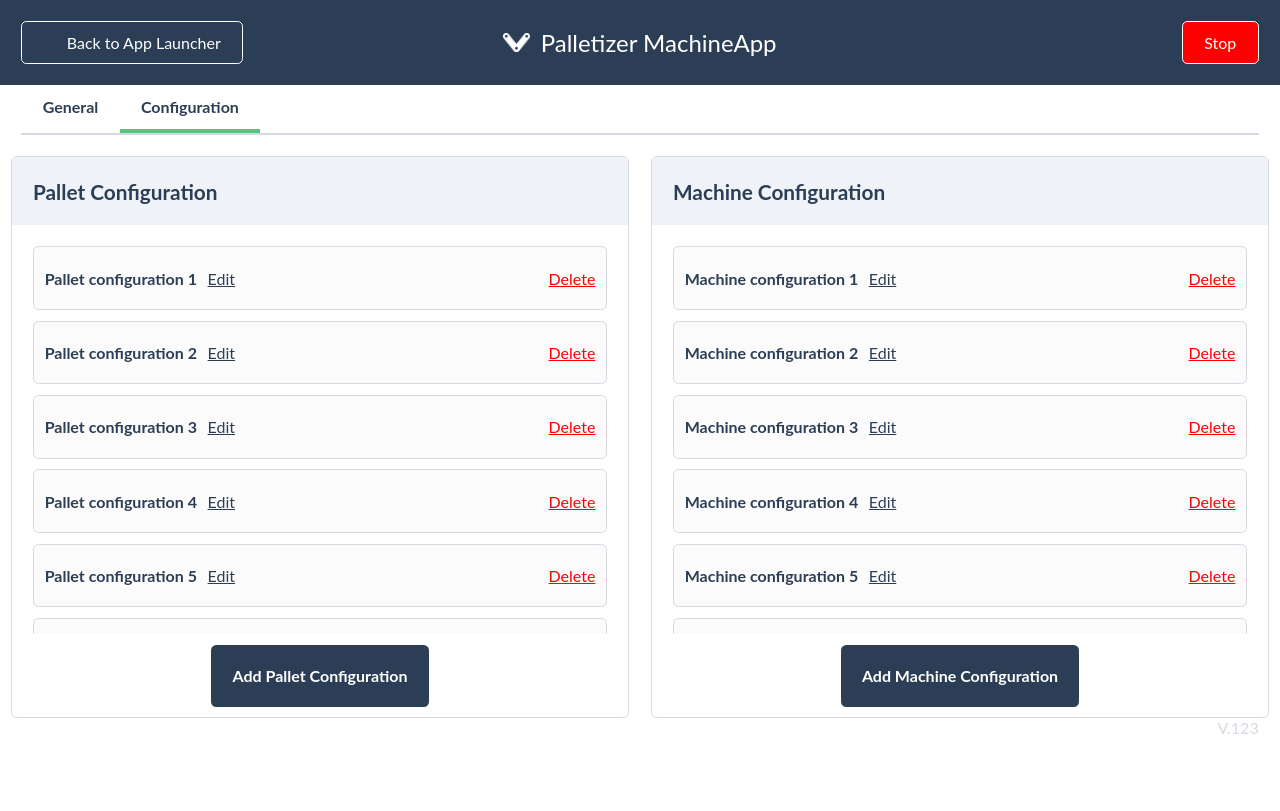
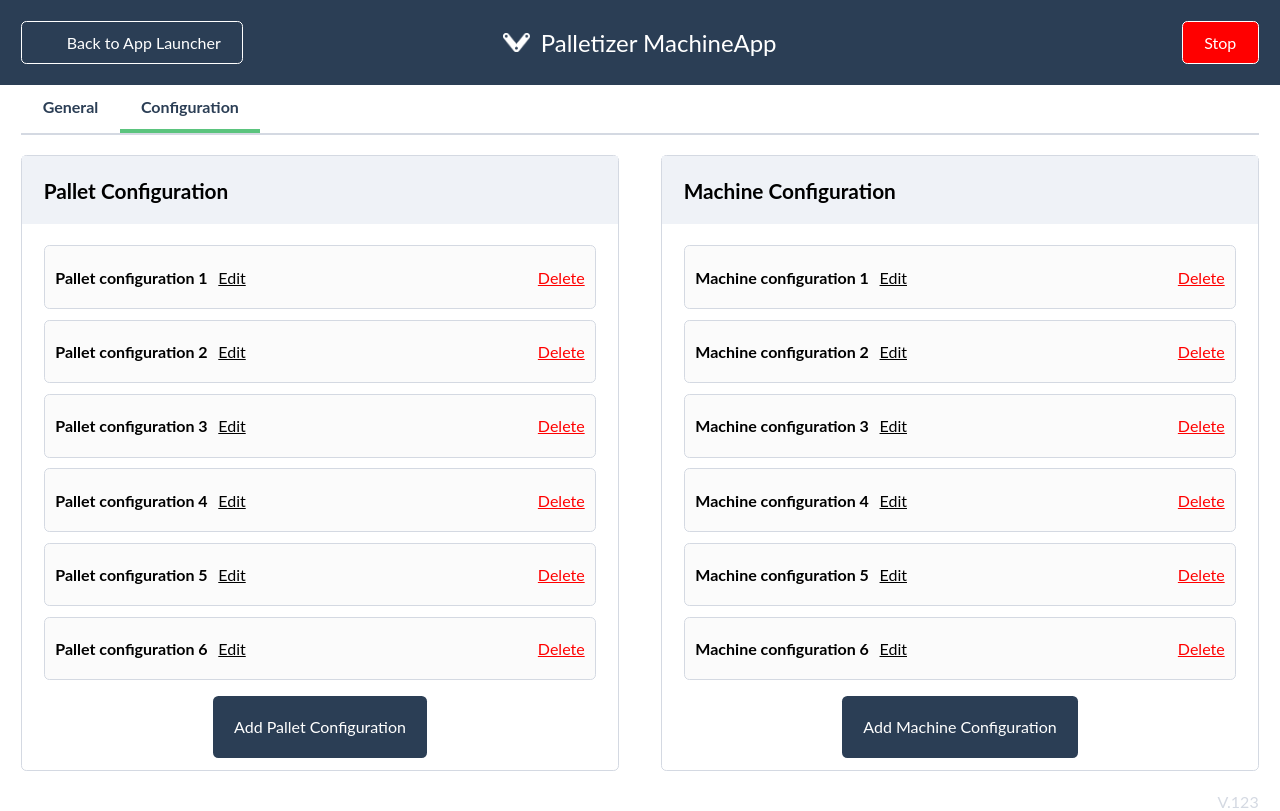
Before and after one commit to jayumorgan/InnovativeEnergy_old, a React (Create React App) app in the folder Palletizer/client/: page /Configuration in a window 1280 px wide. Built offline with nearby package versions, Linux system fonts and the light colour scheme; a web font is replaced by a local one.

Commit message:
CSS clean

```diff
--- a/Palletizer/client/src/_master.scss
+++ b/Palletizer/client/src/_master.scss
@@ -1,21 +1,9 @@
 
 // Declare shared styles here
-
-
-@mixin grid-coordinate($row, $col) {
-    grid-column-start: $col;
-    grid-column-end: $col;
-    grid-row-start: $row;
-    grid-row-end: $row;
-    padding: $double-margin;
-    display: flex;
-    align-items: center;
-}
 
 $bottom-height-max: 55vh;
 
 // Colors...
-
 
 $dark-blue: rgb(43,62,85);
 
@@ -28,7 +16,10 @@ $light-blue: rgb(239,242,247);
 $dark-grey: rgb(135, 135, 135);
 
 $off-white: rgb(251,251,251);
+
+
 // Border-radius
+
 $border-radius: 4pt;
 
 
@@ -46,10 +37,17 @@ $grey-border: 2pt solid $light-grey;
 
 $container-border: 1pt solid $light-grey;
 
+// Font weights.
+$bold-font: 700;
 
-$bold-font: 700;
 $normal-font: 400;
 
+ // Font sizes
+$large-font: 1.5em;
+$huge-font: 2em;
+
+$medium-font: 1.3em;
+$normal-font-size: 1em;
 
 @mixin shadow(){
    -moz-box-shadow:    0 0 10px $dark-grey;
@@ -58,12 +56,22 @@ $normal-font: 400;
 }
 
 
-$large-font: 1.5em;
-$huge-font: 2em;
+@mixin grid-coordinate($row, $col) {
+    grid-column-start: $col;
+    grid-column-end: $col;
+    grid-row-start: $row;
+    grid-row-end: $row;
+    padding: $double-margin;
+    display: flex;
+    align-items: center;
+}
 
-$medium-font: 1.3em;
-$normal-font-size: 1em;
-
+@mixin container-style() {
+    width: 100%;
+    height: 100%;
+    border-radius: $border-radius;
+    border: $container-border;
+}
 
 
 // Fonts:
--- a/Palletizer/client/src/parts/Configuration.tsx
+++ b/Palletizer/client/src/parts/Configuration.tsx
@@ -57,15 +57,15 @@ interface HalfContainerProps {
     configs: string[];
 }
 
-class HalfContainer extends Component<HalfContainerProps> {
+class ConfigContainer extends Component<HalfContainerProps> {
     render() {
         let {title, configs} = this.props;
         return(
-            <div className="HalfContainer">
-                <div className="HalfHeader">
+            <div className="StackContainer">
+                <div className="StackTitle">
                     <span> {title} </span>
                 </div>
-                <div className="HalfConfigContainer" >
+                <div className="StackScroll" >
                     {configs.map((title, index)=>{
                         return (<ConfigCell title={title} key={index} />)
                     })}
@@ -76,23 +76,34 @@ class HalfContainer extends Component<HalfContainerProps> {
     }
 }
 
+
+
 class Configuration extends Component {
-    render(){
+
+    render() {
         let pallet_configs = [] as string[];
         let machine_configs = [] as string[];
         for (let i = 0; i< 20; i++){
             pallet_configs.push("Pallet configuration "+String(i+1));
             machine_configs.push("Machine configuration " + String(i+1));
         }
-        // let pallet_configs = ['Pallet 1', 'Pallet 2', 'Pallet 3'];
-        // let machine_configs = ['Machine 1', 'Machine 2', 'Machine 3'];
-        return(
-            <div className="Configuration" >
-                <HalfContainer title={"Pallet Configuration"} configs={pallet_configs} />
-                <HalfContainer title={"Machine Configuration"} configs={machine_configs} />
+        return (
+            <div className="ConfigGrid">
+                <div className="PalletConfig">
+                    <ConfigContainer title={"Pallet Configuration"} configs={pallet_configs} />
+                </div>
+                <div className="MachineConfig">
+                    <ConfigContainer title={"Machine Configuration"} configs={machine_configs} />
+                </div>
             </div>
-        );
+        )
     }
 }
 
+
+
+
+
+
+
 export default Configuration;
--- a/Palletizer/client/src/parts/css/Configuration.scss
+++ b/Palletizer/client/src/parts/css/Configuration.scss
@@ -1,81 +1,46 @@
-
 @import '../../master.scss';
 
 
+$half-width: 50%;
 
-.Configuration {
+.ConfigGrid {
     width: 100%;
     height: 100%;
-    // max-height: 67vh;
-    display: flex;
-    justify-content: center;
-    align-items: stretch;
-    color: $dark-blue;
-    font-weight: $bold-font;
+    min-height: 70vh;
+    display: grid;
+    grid-template-rows: 100%;
+    grid-template-columns: $half-width $half-width;
 }
 
 
-
-.HalfContainer {
-    margin-top: $double-margin;
-    margin-left: $margin;
-    margin-right: $margin;
-    // padding: $double-margin;
-    padding-right: $double-margin;
-    padding-left: $double-margin;
-    // margin-bottom: $double-margin;
-    width: 50%;
-    // height: 100%;
-    max-height:70vh;
-    // height: 100%;
-    // height: 60pt;
-    border-radius: $border-radius;
-    border: $container-border;
-
-    display: flex;
-    flex-direction: column;
-    align-items: center;
-    justify-content: space-between;
-    // display: flex;
-    // align-items: flex-start;
-    // align-items: center;
-    // justify-content: flex-start;
-    // flex-direction: column;
-
+.PalletConfig {
+    @include grid-coordinate(1,1);
 }
 
-.HalfHeader {
+.MachineConfig {
+    @include grid-coordinate(1,2);
+}
+
+.StackContainer {
+    @include container-style();
+    .StackTitle {
         background-color: $light-blue;
         display: flex;
         align-items: center;
-    width: 100%;
         justify-content: flex-start;
+        font-weight: $bold-font;
         padding: $double-margin;
         font-size: $medium-font;
     }
-
-
-.HalfConfigContainer {
-    // width: 100%;
-    // padding-left: $margin;
-    // padding-right: $margin;
-    // display: flex;
-    // align-items: stretch;
-    // max-height: 30vh;
+    .StackScroll {
         height: 100%;
-    width: 100%;
-    // max-height: 60vh;
-    // justify-content: center;
-    // flex-direction: column;
+        max-height: 55vh;
+        overflow-y: auto;
         padding-left: $double-margin;
         padding-right: $double-margin;
         padding-top: $margin;
         padding-bottom: $margin;
-    overflow-y: auto;
-
     }
-
-
     .ConfigCell {
         border: $container-border;
         border-radius: $border-radius;
@@ -85,20 +50,12 @@
         padding-bottom: $double-margin;
         margin-top: $margin;
         background-color: $off-white;
-
-    // margin:auto;
-
         display: flex;
         justify-content: flex-start;
         align-items: center;
-    // margin: $margin;
+        span {
+            font-weight: $bold-font;
         }
-
-.ConfigCell span{
-    font-weight: $bold-font;
-    // font-size: $medium-font;
-}
-
         .EditConfigButton {
             display: flex;
             align-items: center;
@@ -106,14 +63,10 @@
             padding-left: $margin;
             text-decoration: underline;
             cursor: pointer;
+            span {
+                font-weight: $normal-font;
             }
-
-.EditConfigButton span {
-
-    font-weight:$normal-font;
         }
-
-
         .DeleteConfigButton {
             display:flex;
             align-items: center;
@@ -122,48 +75,32 @@
             align-self: flex-end;
             margin-left: auto;
             cursor: pointer;
+            span {
+                font-weight: $normal-font;
             }
-
-// .DeleteConfigButton:hover{
-//     @include shadow();
-// }
-
-.DeleteConfigButton span {
-    // text-decoration: non
-    font-weight:$normal-font;
-}
-.DeleteConfigButton #button-text {
+            #button-text {
                 text-decoration: underline;
                 padding-left: $margin;
             }
-
-
+        }
+    }
     .AddContainer {
-    // height: 20%;
         width: 100%;
         display: flex;
         align-items: center;
         justify-content: center;
         padding-top: $margin;
         padding-bottom: $margin;
-}
-
         .AddConfigButton {
             background-color: $dark-blue;
             color:white;
-    // align-self: center;
-    // height: 20%;
-    // height: 20%;
             border-radius: $border-radius;
             padding: $double-margin;
-    // margin-top:auto;
-    // margin-bottom: $margin;
             cursor: pointer;
-
-    // align-self: flex;
-    // align-self: flex-end;
         }
-
         .AddConfigButton:hover {
             @include shadow();
         }
+    }
+
+}
--- a/Palletizer/client/src/parts/css/General.scss
+++ b/Palletizer/client/src/parts/css/General.scss
@@ -64,15 +64,6 @@ $bottom-height: 70%;
 
 }
 
-
-@mixin container-style() {
-    width: 100%;
-    height: 100%;
-    border-radius: $border-radius;
-    border: $container-border;
-}
-
-
 .StackContainer {
     @include container-style();
     .StackTitle {
@@ -91,22 +82,17 @@ $bottom-height: 70%;
     display: flex;
     align-items: flex-start;
     justify-content: space-between;
-}
-
-
     .StatusItem {
         width: 25%;
         display: flex;
         flex-direction: column;
         align-items: center;
         padding: $double-margin;
+        span {
+            font-size: $medium-font;
+            overflow: hidden;
+            white-space: nowrap;
         }
-
-.StatusItem span {
-    font-size: $medium-font;
-}
-
-
         .StatusValue {
             display: flex;
             align-items: center;
@@ -115,17 +101,8 @@ $bottom-height: 70%;
             font-size: $large-font;
             padding-top: $double-margin;
         }
-
-
-
-.BottomContainer {
-    width: 100%;
-    height: 100%;
-    display: flex;
-    flex-direction: row;
-
     }
-
+}
 
 .SelectCell {
     // width: 100%;
@@ -136,12 +113,10 @@ $bottom-height: 70%;
     padding-top: $double-margin;
     padding-bottom: $double-margin;
     padding-right: $double-margin;
-}
-.SelectCell span {
+    span {
         font-weight: $bold-font;
     }
-
-.SelectCell input {
+    input {
         border-radius: $border-radius;
         color: $dark-blue;
         border: $container-border;
@@ -149,9 +124,7 @@ $bottom-height: 70%;
         width: 35%;
         padding:$margin;
     }
-
-
-.SelectCell select {
+    select {
         -webkit-appearance: none;
         -moz-appearance: none;
         appearance: none;
@@ -162,23 +135,18 @@ $bottom-height: 70%;
         width: 40%;
         padding: $margin;
     }
+}
 
 
 .MachineControls {
-    // width: 100%;
-
     margin-left: $double-margin;
     margin-right: $double-margin;
     margin-top: $double-margin;
-    // margin-bottom: $double-margin;
     padding-bottom: $double-margin;
-
     display: flex;
     flex-direction: row;
     justify-content: space-between;
     align-items: center;
-}
-
     .ControlButton {
         border-radius: $border-radius;
         display:flex;
@@ -191,57 +159,52 @@ $bottom-height: 70%;
         width: 20%;
         font-weight: $bold-font;
         cursor: pointer;
-}
-
-.ControlButton span {
+        span {
             font-size: $huge-font;
         }
-
-.ControlButton #button-text {
+        #button-text {
             padding-top: $margin;
             font-size: $normal-font-size;
         }
-
+    }
     .ControlButton:hover {
         @include shadow();
     }
-
     .ControlButton.start{
         background-color: $green;
     }
+}
+
 
 .ErrorLogContainer {
     width: 100%;
     overflow-y: auto;
     max-height: inherit;
     max-height: 46vh;
-}
-
     .ErrorLog {
         display: flex;
         justify-content: space-between;
         border-bottom: $container-border;
         padding: $double-margin;
         align-items: center;
-
-}
         .ErrorLogDate {
             display: flex;
             flex-direction: column;
             align-content: center;
             justify-content: center;
-}
-.ErrorLogDate span {
+            span {
                 text-align: left;
                 padding-bottom: $margin;
             }
-
-.ErrorLogDate #DateString {
+            #DateString {
                 font-weight: $bold-font;
                 padding-bottom: 0;
+            }
         }
 
         .ErrorDismiss {
             text-decoration: underline;
             cursor: pointer;
         }
+    }
+}
```
Also changed, not shown: Palletizer/client/src/parts/General.tsx (+17 -82 lines). Lines whose indentation alone changed are shown as unchanged.
